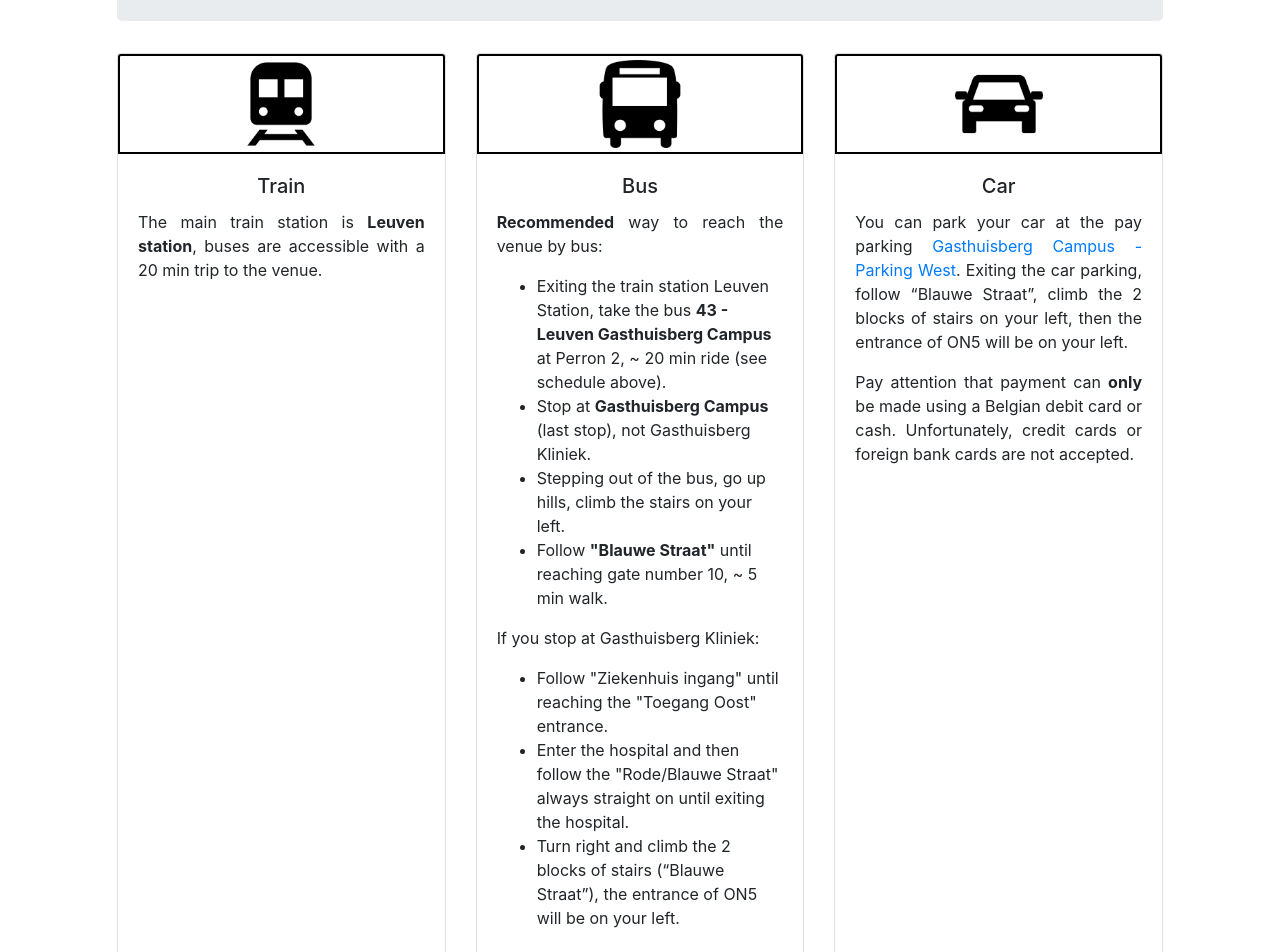
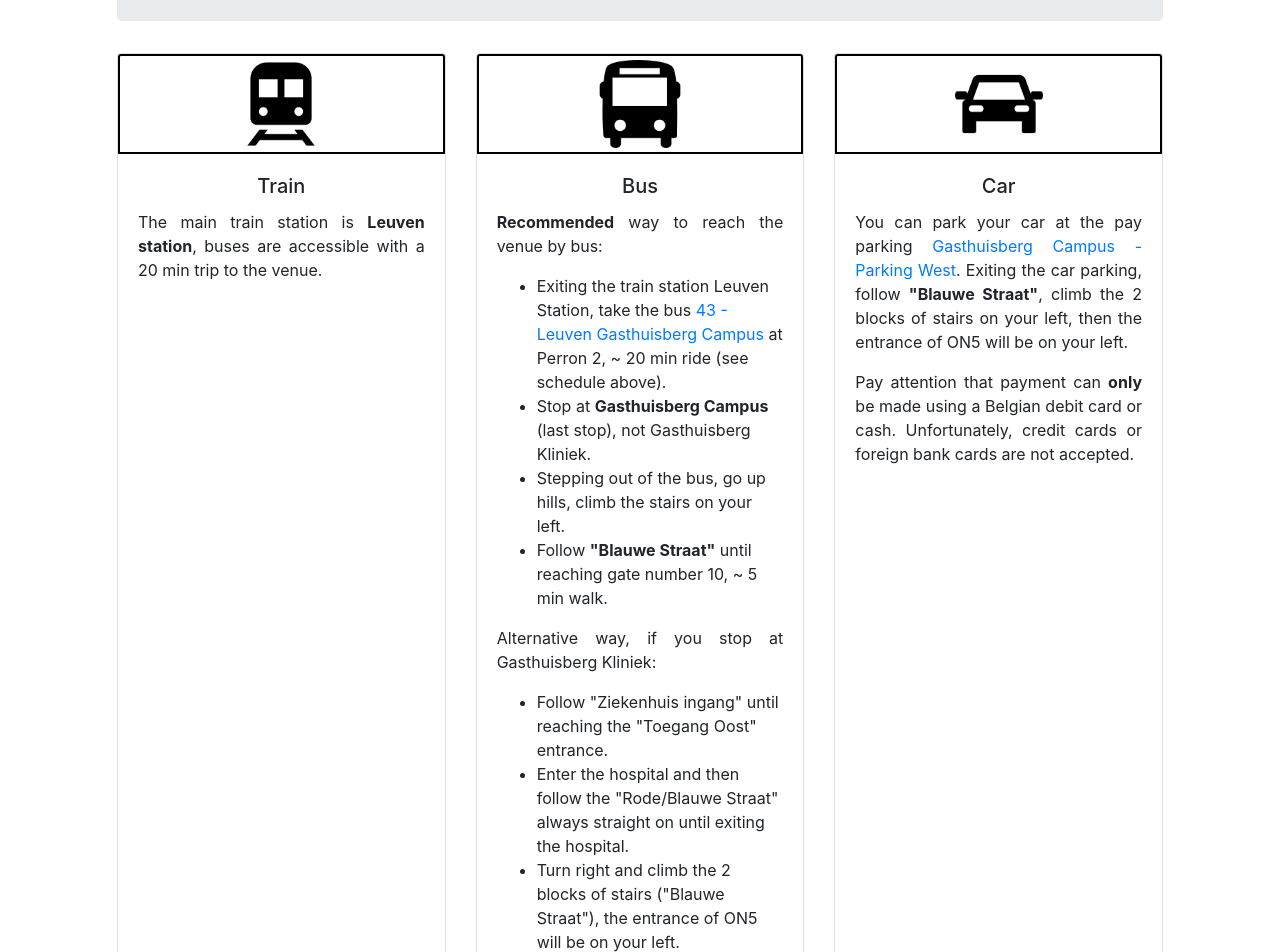
Before and after one commit to bytemal/bytemal-2025, a Jekyll site: the page built from _pages/venue.md, in a window 1280 px wide and 1400 px high, scrolled down 1313 px. Shown: the top 952 px of the window. Built offline with Jekyll 4.4.1, drawn with Linux system fonts in a browser that asks for light colours; nearby versions of some CDN libraries.

Commit message:
updated venue

```diff
--- a/_pages/venue.md
+++ b/_pages/venue.md
@@ -41,17 +41,17 @@ carousels:
       <h5 class="card-title">Bus</h5>
       <p class="card-text" style = "text-align: justify"><b>Recommended</b> way to reach the venue by bus:
       <ul style = "text-align: left">
-        <li>Exiting the train station Leuven Station, take the bus <b>43 - Leuven Gasthuisberg Campus</b> at Perron 2, ~ 20 min ride (see schedule above).</li>
+        <li>Exiting the train station Leuven Station, take the bus <a href="https://www.delijn.be/fr/lijnen/3043/?richtingCode=1&stopId=303126&clickSource=map">43 - Leuven Gasthuisberg Campus</a> at Perron 2, ~ 20 min ride (see schedule above).</li>
         <li>Stop at <b>Gasthuisberg Campus</b> (last stop), not Gasthuisberg Kliniek.</li>
         <li>Stepping out of the bus, go up hills, climb the stairs on your left.</li>
         <li>Follow <b>"Blauwe Straat"</b> until reaching gate number 10, ~ 5 min walk.</li>
 	    </ul>
       </p>
-      <p class="card-text" style = "text-align: justify">If you stop at Gasthuisberg Kliniek:
+      <p class="card-text" style = "text-align: justify">Alternative way, if you stop at Gasthuisberg Kliniek:
       <ul style = "text-align: left">
         <li>Follow "Ziekenhuis ingang" until reaching the "Toegang Oost" entrance.</li>
         <li>Enter the hospital and then follow the "Rode/Blauwe Straat" always straight on until exiting the hospital.</li>
-        <li>Turn right and climb the 2 blocks of stairs (“Blauwe Straat”), the entrance of ON5 will be on your left.</li>
+        <li>Turn right and climb the 2 blocks of stairs ("Blauwe Straat"), the entrance of ON5 will be on your left.</li>
 	    </ul>
       </p>
     </div>
@@ -61,7 +61,7 @@ carousels:
     <img src="/bytemal-2025/images/Icons/car-icon.png" class="card-img-top px-4 py-1" alt="car-icon">
     <div class="card-body">
       <h5 class="card-title">Car</h5>
-      <p class="card-text" style = "text-align: justify">You can park your car at the pay parking <a href="https://www.uzleuven.be/en/contact/gasthuisberg/parking-gasthuisberg-campus#parking-west">Gasthuisberg Campus - Parking West</a>. Exiting the car parking, follow “Blauwe Straat”, climb the 2 blocks of stairs on your left, then the entrance of ON5 will be on your left.</p>
+      <p class="card-text" style = "text-align: justify">You can park your car at the pay parking <a href="https://www.uzleuven.be/en/contact/gasthuisberg/parking-gasthuisberg-campus#parking-west">Gasthuisberg Campus - Parking West</a>. Exiting the car parking, follow <b>"Blauwe Straat"</b>, climb the 2 blocks of stairs on your left, then the entrance of ON5 will be on your left.</p>
       <p class="card-text" style = "text-align: justify">Pay attention that payment can <b>only</b> be made using a Belgian debit card or cash.  Unfortunately, credit cards or foreign bank cards are not accepted.</p>
     </div>
   </div>
```
